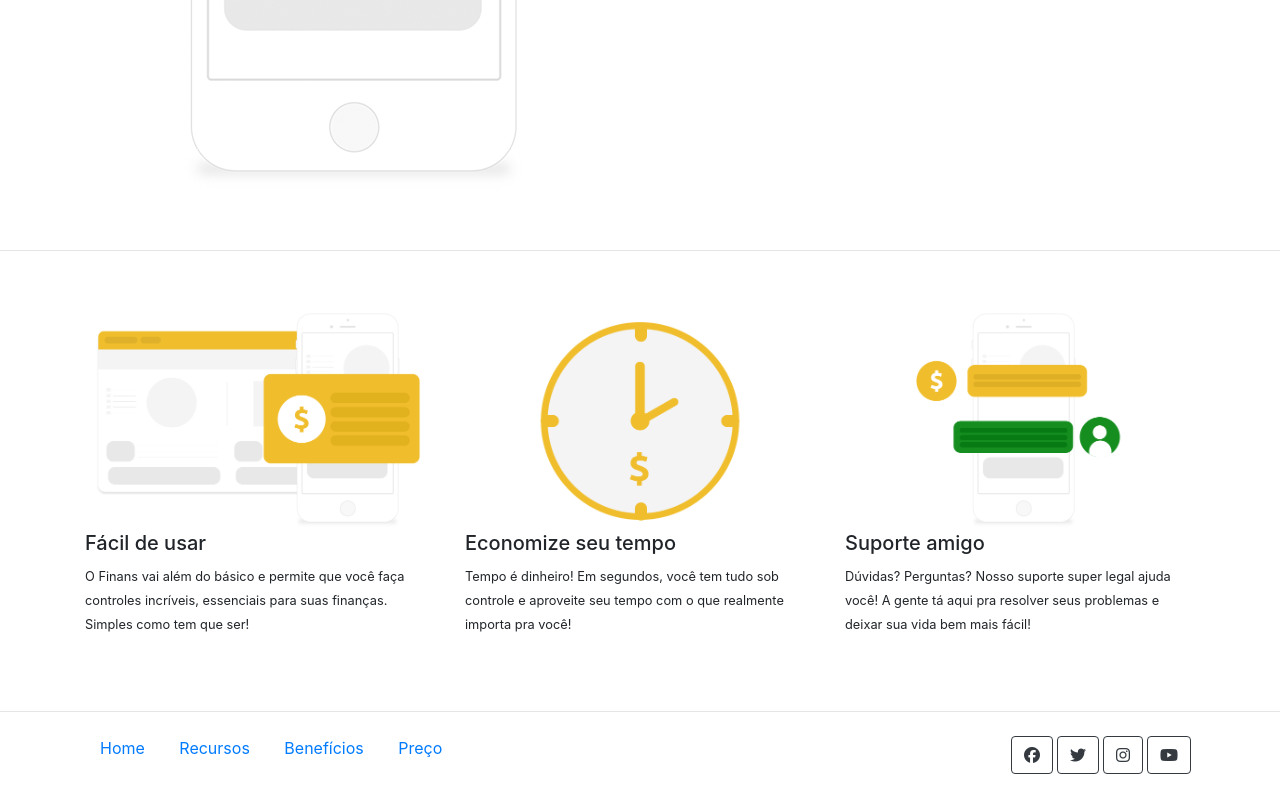
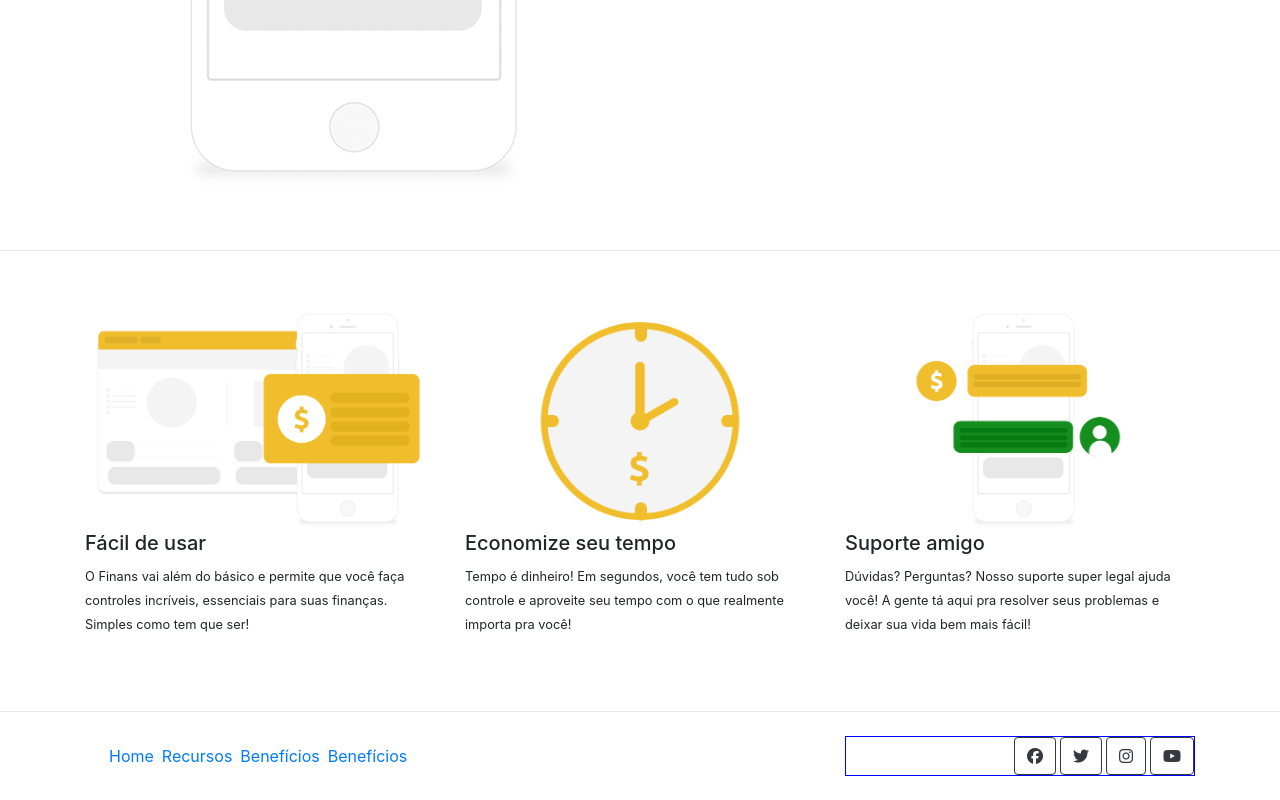
Before and after one commit to kakarookiedev/Finans, a plain HTML site: page index.html in a window 1280 px wide. Shown: the part 1603-2403 px from the top of the page. Drawn offline with nearby package versions, Linux system fonts and the light colour scheme.

Commit message:
footer ajusts

```diff
--- a/index.html
+++ b/index.html
@@ -136,20 +136,35 @@
     <footer class="mt-4 mb-4"><!-- Inicio Footer -->
         <div class="container ">
             <div class="row">
-                <div class="col-8">
-                    <p>
-                        <a href="">Home</a>
-                        <a href="">Recursos</a>
-                        <a href="">Benefícios</a>
-                        <a href="">Preço</a>
-                    </p>
+                <div class="col-8 d-none d-md-block">
+                    <nav class="navbar navbar-expand navbar-light">
+                        <div class="container">
+                            <div class="collapse navbar-collapse" id="nav">
+                                <ul class="navbar-nav">
+                                    <li class="nav-item ml-2">
+                                        <a href="">Home</a>
+                                    </li>
+                                    <li class="nav-item ml-2">
+                                        <a href="">Recursos</a>
+                                    </li>
+                                    <li class="nav-item ml-2">
+                                        <a href="">Benefícios</a>
+                                    </li>
+                                    <li class="nav-item ml-2">
+                                        <a href="">Benefícios</a>
+                                    </li>
+
+                                </ul>
+                            </div>
+                        </div>
+                    </nav>
                 </div>
-                <div class="col-4 mr-auto">
-                    <div class="d-flex justify-content-end">
-                        <button class="btn btn-outline-dark mr-1"><i class="fa-brands fa-facebook"></i></button>
-                        <button class="btn btn-outline-dark mr-1"><i class="fa-brands fa-twitter"></i></button>
-                        <button class="btn btn-outline-dark mr-1"><i class="fa-brands fa-instagram"></i></button>
-                        <button class="btn btn-outline-dark mr-1"><i class="fa-brands fa-youtube"></i></button>
+                <div class="col-4">
+                    <div class="d-flex borda">
+                        <button class="btn btn-outline-dark ml-auto"><i class="fa-brands fa-facebook"></i></button>
+                        <button class="btn btn-outline-dark ml-1"><i class="fa-brands fa-twitter"></i></button>
+                        <button class="btn btn-outline-dark ml-1"><i class="fa-brands fa-instagram"></i></button>
+                        <button class="btn btn-outline-dark ml-1"><i class="fa-brands fa-youtube"></i></button>
                     </div>
                 </div>
             </div>
--- a/style.css
+++ b/style.css
@@ -8,9 +8,19 @@
 	border-bottom: 1px solid #e5e5e5;
 }
 
+.footer-icons{
+	padding: 2px;
+}
+
 footer p a {
 	margin: 5px 15px;
 }
 .borda{
     border: 1px solid blue;
 }
+
+@media (max-width: 575.98px) {
+	.footer-icons{
+		align-items: center;
+	}
+}
```
